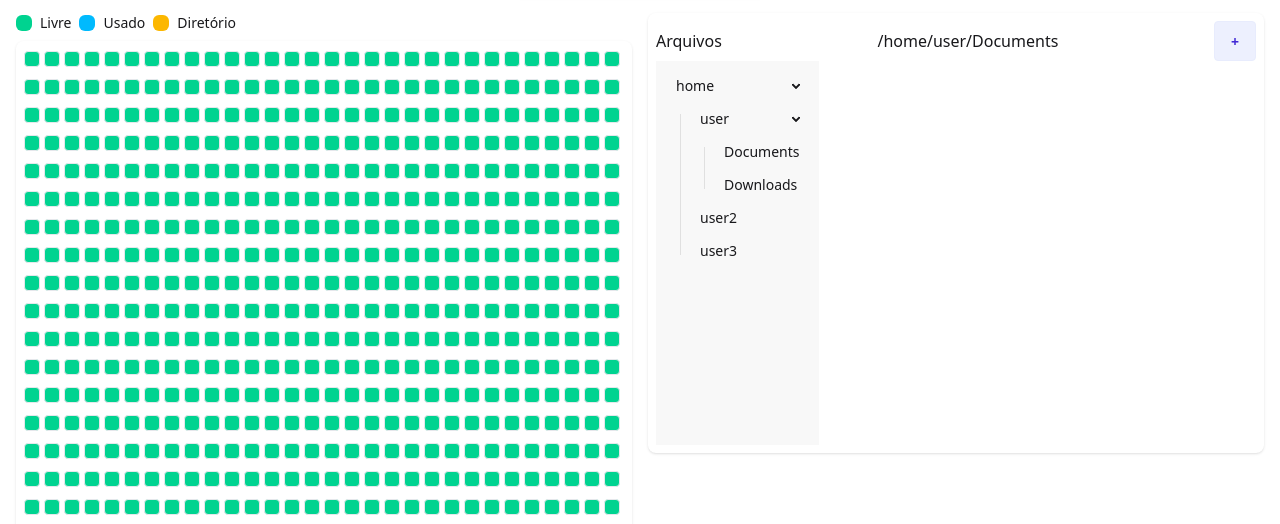
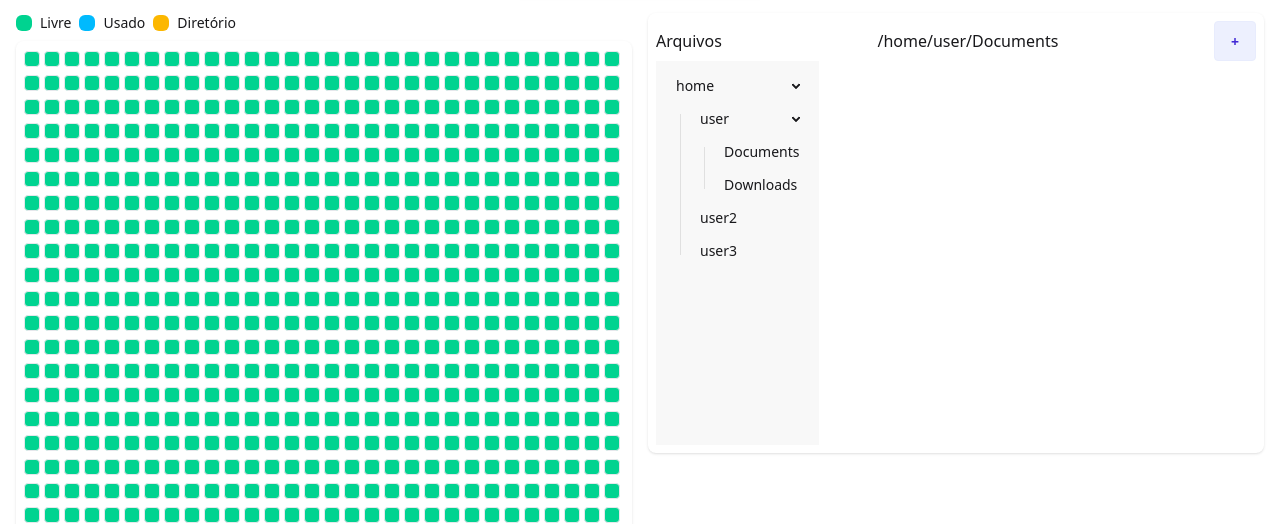
Before and after one commit to rigorodrigo/FileSystemSimulator, a plain HTML site: page index.html in a window 1280 px wide. Shown: the part 305-829 px from the top of the page. Drawn offline with nearby package versions, Linux system fonts and the light colour scheme.

Commit message:
fix: block spacing vertically incorrect I don't know why it should be 0, but now it's equally spaced

```diff
--- a/index.html
+++ b/index.html
@@ -100,7 +100,7 @@
 
                 <!-- Visualização do disco (blocos) -->
                 <div class="card base-100 shadow-sm p-2">
-                    <div id="disk-blocks" class="flex flex-wrap gap-1">
+                    <div id="disk-blocks" class="flex flex-wrap space-x-1 space-y-0">
                         <!-- Gerado automaticamente pelo script no final do arquivo -->
                     </div>
                 </div>
```
